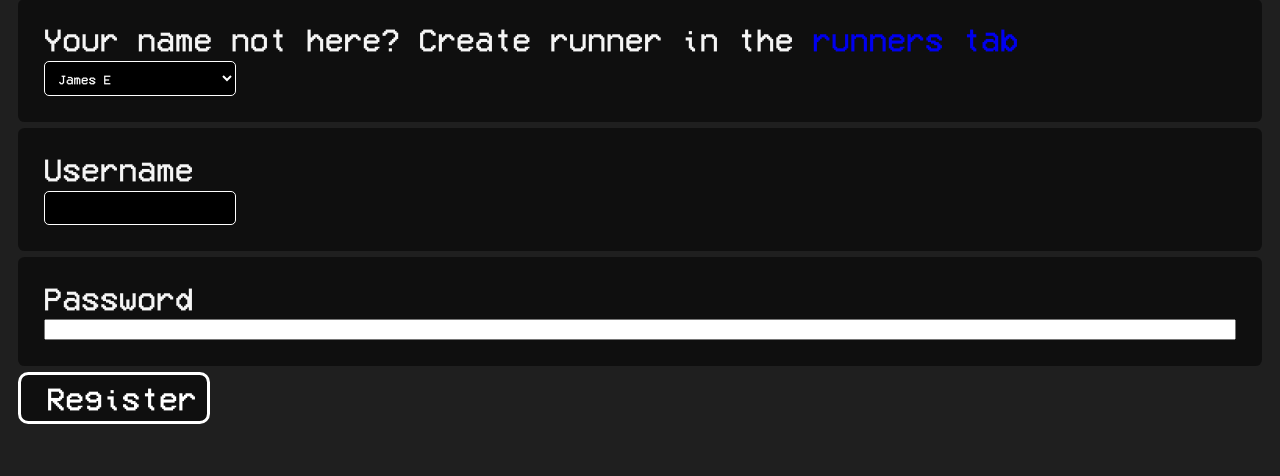
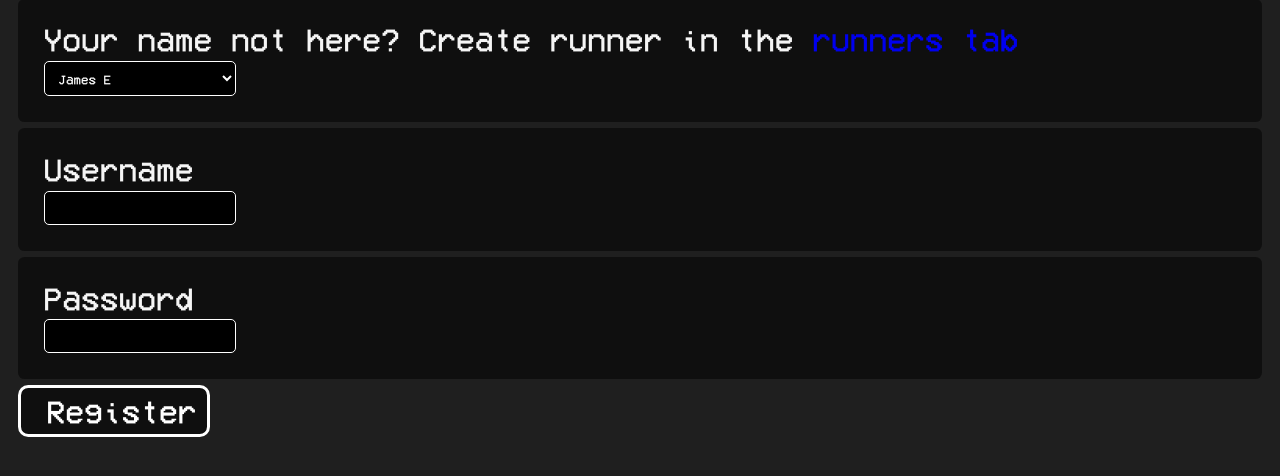
Before and after one commit to Antipoison7/Ultrakill-PHP, a PHP site: page /createUser.php in a window 1280 px wide. Shown: the part 103-579 px from the top of the page. Run offline with PHP 8.4, Linux system fonts and the light colour scheme; data comes from the database, SQL or seed files in the repository.

Commit message:
updated CSS

```diff
--- a/Website/resources/css/common.css
+++ b/Website/resources/css/common.css
@@ -196,7 +196,7 @@ img.top-image {
    background-color: black;
 }
 
-.settingChunk input[type="text"], input[type="url"]
+.settingChunk input[type="text"], input[type="url"], input[type="password"]
 {
    box-sizing: border-box;
    width: 15vw;
```
